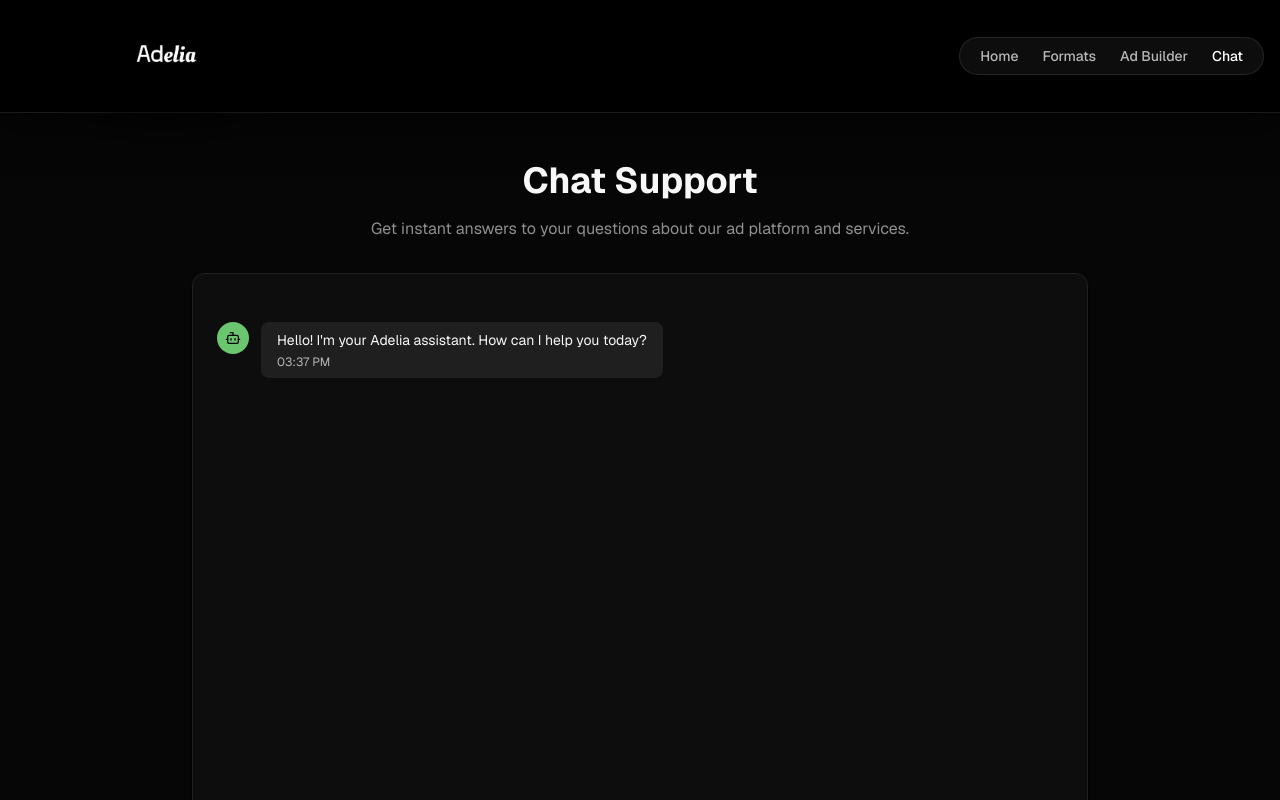
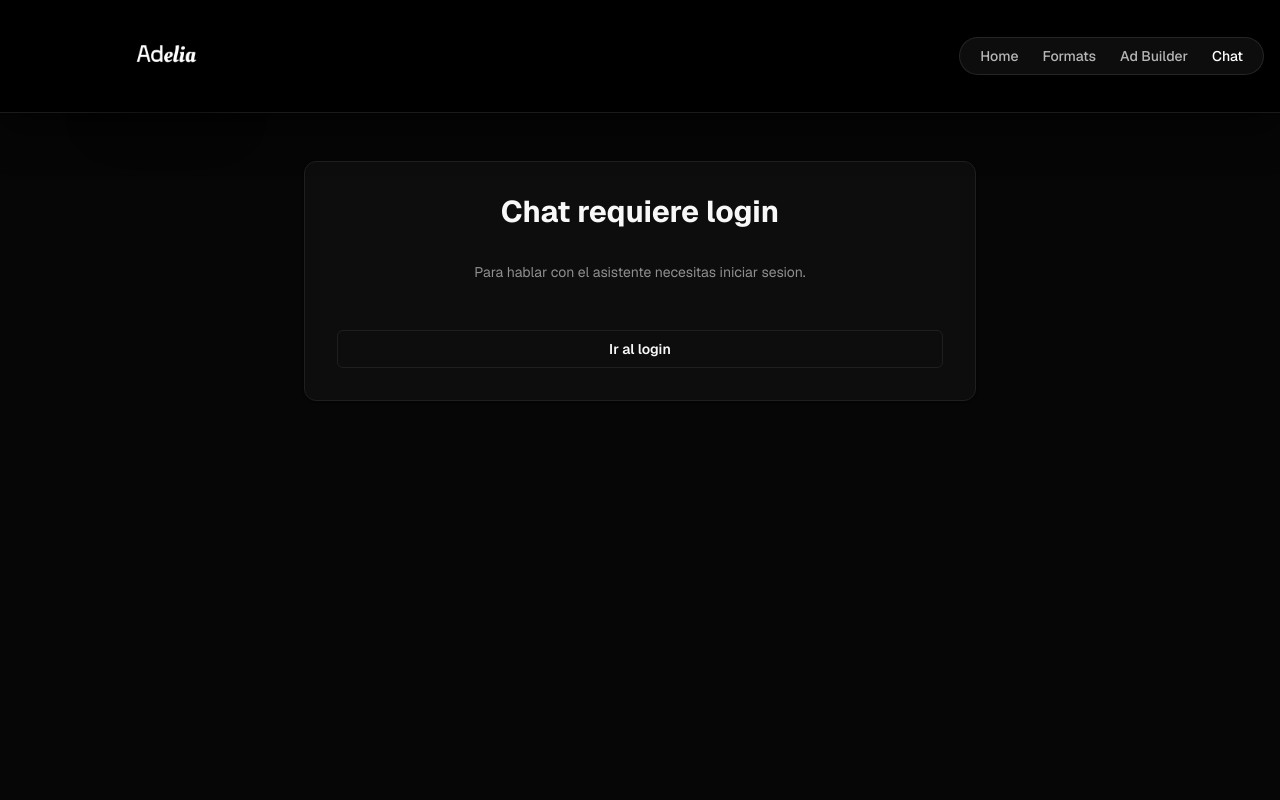
Before and after one commit to sebacontegrand/Adelia, a Next.js app: page /chat in a window 1280 px wide. Shown: the top 800 px of the page. Built offline with nearby package versions, Linux system fonts and the light colour scheme.

Commit message:
fix login

```diff
--- a/app/chat/page.tsx
+++ b/app/chat/page.tsx
@@ -3,6 +3,7 @@
 import type React from "react"
 
 import { useState, useRef, useEffect } from "react"
+import { useRouter } from "next/navigation"
 import { Navbar } from "@/components/navbar"
 import { Button } from "@/components/ui/button"
 import { Card } from "@/components/ui/card"
@@ -26,6 +27,8 @@ const botResponses = [
 ]
 
 export default function ChatPage() {
+  const router = useRouter()
+  const [isAuthenticated, setIsAuthenticated] = useState(false)
   const [messages, setMessages] = useState<Message[]>([
     {
       id: 1,
@@ -44,6 +47,11 @@ export default function ChatPage() {
   useEffect(() => {
     scrollToBottom()
   }, [messages])
+
+  useEffect(() => {
+    const storedAuth = window.localStorage.getItem("adelia_auth")
+    if (storedAuth === "true") setIsAuthenticated(true)
+  }, [])
 
   const handleSendMessage = (e: React.FormEvent) => {
     e.preventDefault()
@@ -71,6 +79,29 @@ export default function ChatPage() {
       }
       setMessages((prev) => [...prev, botMessage])
     }, 1000)
+  }
+
+  if (!isAuthenticated) {
+    return (
+      <div className="min-h-screen">
+        <Navbar />
+        <main className="container mx-auto px-4 py-12">
+          <Card className="mx-auto max-w-2xl border-border bg-card p-8 text-center">
+            <h1 className="mb-2 text-3xl font-bold">Chat requiere login</h1>
+            <p className="mb-6 text-sm text-muted-foreground">
+              Para hablar con el asistente necesitas iniciar sesion.
+            </p>
+            <button
+              type="button"
+              className="inline-flex items-center justify-center rounded-md border border-border px-4 py-2 text-sm font-semibold text-foreground transition hover:bg-muted"
+              onClick={() => router.push("/")}
+            >
+              Ir al login
+            </button>
+          </Card>
+        </main>
+      </div>
+    )
   }
 
   return (
--- a/app/formats/page.tsx
+++ b/app/formats/page.tsx
@@ -126,7 +126,7 @@ const formatData = {
 }
 
 export default function FormatsPage() {
-  const [selectedFormat, setSelectedFormat] = useState<FormatType>(null)
+  const [selectedFormat, setSelectedFormat] = useState<FormatType>("desktop")
 
   return (
     <div className="min-h-screen">
--- a/app/page.tsx
+++ b/app/page.tsx
@@ -37,18 +37,23 @@ export default function HomePage() {
 
   if (!isAuthenticated && showIntro) {
     return (
-      <div className="relative min-h-screen overflow-hidden bg-white">
+      <div
+        className="relative min-h-screen cursor-pointer overflow-hidden bg-white"
+        onClick={handleVisitorContinue}
+        role="button"
+        tabIndex={0}
+        onKeyDown={(e) => {
+          if (e.key === "Enter" || e.key === " ") handleVisitorContinue()
+        }}
+      >
         <img
           src="/screenfull.png"
           alt="Adelia"
           className="absolute inset-0 h-full w-full object-contain"
         />
         <div className="relative z-10 flex min-h-screen items-center justify-end px-8">
-          <div className="flex flex-col items-center gap-3">
-            <Button onClick={handleGoogleLogin} size="lg">
-              Login
-            </Button>
-
+          <div className="rounded-full bg-white/80 px-4 py-2 text-sm font-semibold text-slate-900 shadow">
+            Click para entrar
           </div>
         </div>
       </div>
```
